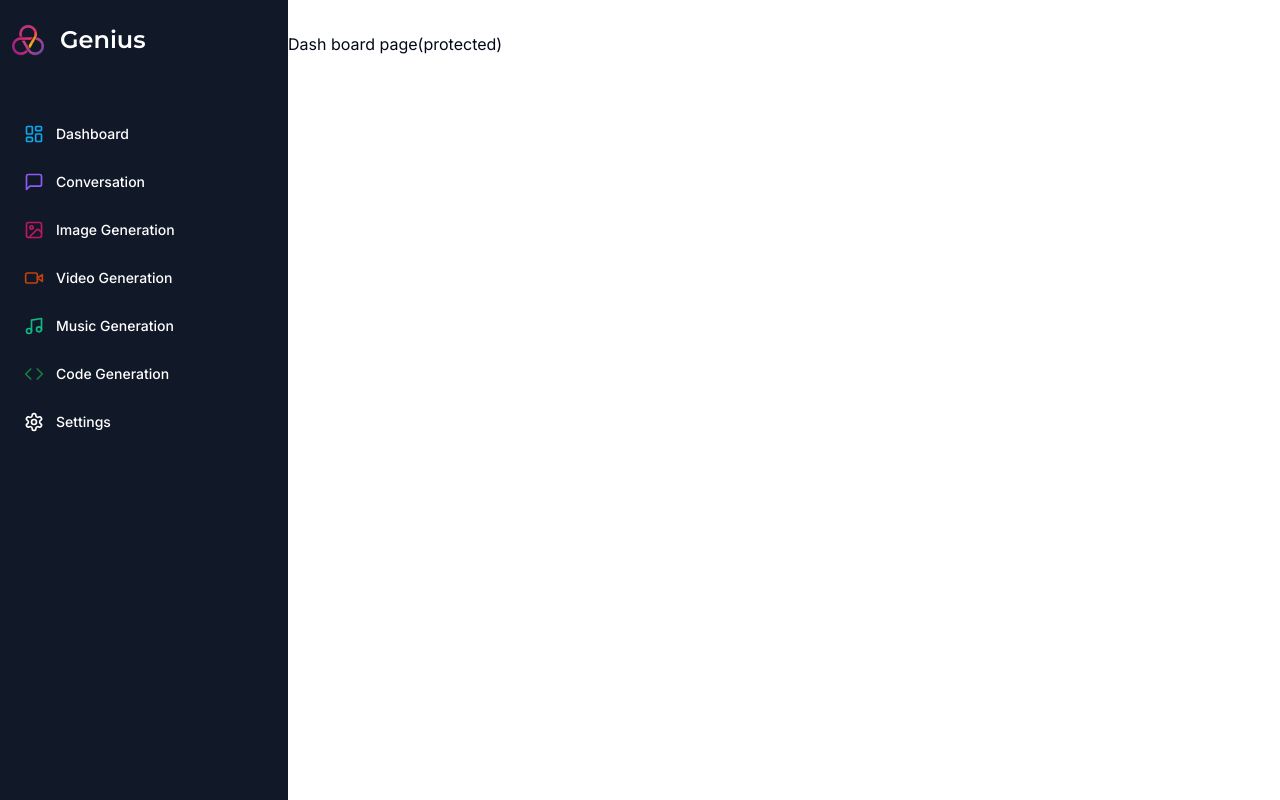
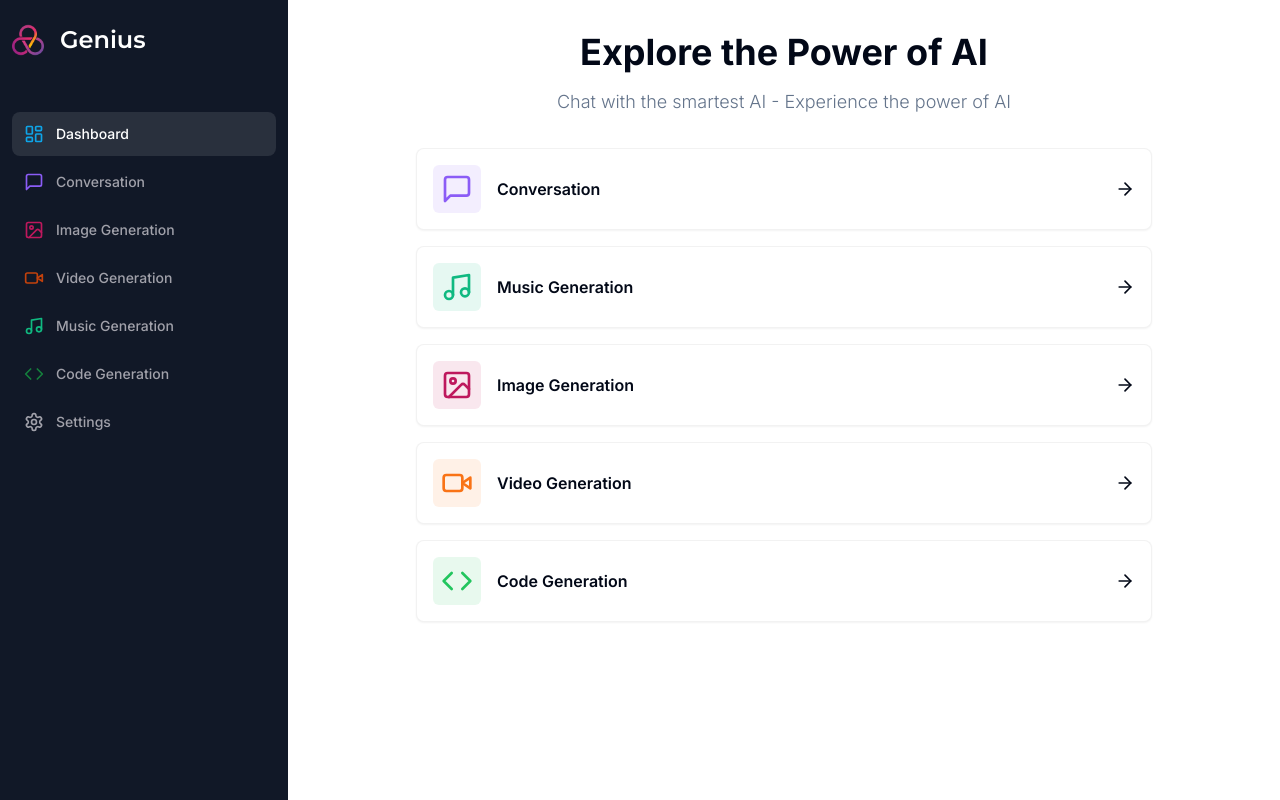
Before and after one commit to Rio-awsm/saas-ai-platform-GENIUS-, a Next.js app: page /dashboard in a window 1280 px wide. Built offline with nearby package versions, Linux system fonts and the light colour scheme.

Commit message:
dash board created

```diff
--- a/app/(dashboard)/(routes)/dashboard/page.tsx
+++ b/app/(dashboard)/(routes)/dashboard/page.tsx
@@ -1,8 +1,75 @@
+'use client'
+
+import { Card } from "@/components/ui/card";
+import { cn } from "@/lib/utils";
+import { ArrowRight, Code, ImageIcon, MessageSquare, Music, VideoIcon } from "lucide-react";
+import { useRouter } from "next/navigation";
+
+const tools = [
+  {
+    label: "Conversation",
+    icon: MessageSquare,
+    color: "text-violet-500",
+    bgColor: "bg-violet-500/10",
+    href: "/conversation"
+  },
+  {
+    label: "Music Generation",
+    icon: Music,
+    color: "text-emerald-500",
+    bgColor: "bg-emerald-500/10",
+    href: "/music"
+  },
+  {
+    label: "Image Generation",
+    icon: ImageIcon,
+    color: "text-pink-700",
+    bgColor: "bg-pink-700/10",
+    href: "/image"
+  },
+  {
+    label: "Video Generation",
+    icon: VideoIcon,
+    color: "text-orange-500",
+    bgColor: "bg-orange-500/10",
+    href: "/video"
+  },
+  {
+    label: "Code Generation",
+    icon: Code,
+    color: "text-green-500",
+    bgColor: "bg-green-500/10",
+    href: "/code"
+  }
+]
 
 export default function DashboardPage() {
+  const router = useRouter();
   return (
     <div>
-      <p>Dash board page(protected)</p>
+     <div className="mb-8 space-y-4">
+     <h2 className="text-2xl md:text-4xl font-bold text-center">
+      Explore the Power of AI
+     </h2>
+     <p className="text-muted-foreground font-light text-sm md:text-lg text-center">
+     Chat with the smartest AI - Experience the power of AI
+     </p>
+     </div>
+     <div className="px-4 md:px-20 lg:px-32 space-y-4">
+      {tools.map((tool) => (
+        <Card onClick={() => router.push(tool.href)} key={tool.href} className="p-4 border-black/5 flex items-center justify-between hover:shadow-md transition cursor-pointer">
+         <div className="flex items-center gap-x-4">
+          <div className={cn("p-2 w-fit rounded-md", tool.bgColor)}>
+           <tool.icon className={cn("w-8 h-8", tool.color)}/>
+          </div>
+          <div className="font-semibold">
+           {tool.label}
+          </div>
+         </div>
+         <ArrowRight className="w-5 h-5" />
+        </Card>
+      ))}
+     </div>
     </div>
   );
 }
--- a/components/sidebar.tsx
+++ b/components/sidebar.tsx
@@ -5,7 +5,8 @@
 import { Montserrat } from "next/font/google";
 import Image from "next/image";
 import Link from "next/link";
-import React from "react";
+import { usePathname } from "next/navigation";
+
 
 const montserrat = Montserrat({ weight: "600", subsets: ["latin"] });
 
@@ -54,6 +55,7 @@
 ];
 
 const sidebar = () => {
+  const pathname = usePathname();
   return (
     <div className="space-y-4 py-4 flex flex-col h-full bg-[#111827] text-white">
       <div className="px-3 py-2 flex-1">
@@ -65,7 +67,9 @@
         </Link>
         <div className="space-y-1">
          {routes.map((route) => (
-          <Link href={route.href} key={route.href} className="text-sm group flex p-3 w-full justify-start font-medium cursor-pointer hover:text-white hover:bg-white/10 rounded-lg transition">
+          <Link href={route.href} key={route.href} className={cn("text-sm group flex p-3 w-full justify-start font-medium cursor-pointer hover:text-white hover:bg-white/10 rounded-lg transition",
+          pathname === route.href ? "text-white bg-white/10" : "text-zinc-400"
+          )}>
           <div className="flex items-center flex-1">
             <route.icon className={cn("h-5 w-5 mr-3", route.color)} />
             {route.label}
--- /dev/null
+++ b/components/ui/card.tsx
@@ -0,0 +1,79 @@
+import * as React from "react"
+
+import { cn } from "@/lib/utils"
+
+const Card = React.forwardRef<
+  HTMLDivElement,
+  React.HTMLAttributes<HTMLDivElement>
+>(({ className, ...props }, ref) => (
+  <div
+    ref={ref}
+    className={cn(
+      "rounded-lg border bg-card text-card-foreground shadow-sm",
+      className
+    )}
+    {...props}
+  />
+))
+Card.displayName = "Card"
+
+const CardHeader = React.forwardRef<
+  HTMLDivElement,
+  React.HTMLAttributes<HTMLDivElement>
+>(({ className, ...props }, ref) => (
+  <div
+    ref={ref}
+    className={cn("flex flex-col space-y-1.5 p-6", className)}
+    {...props}
+  />
+))
+CardHeader.displayName = "CardHeader"
+
+const CardTitle = React.forwardRef<
+  HTMLParagraphElement,
+  React.HTMLAttributes<HTMLHeadingElement>
+>(({ className, ...props }, ref) => (
+  <h3
+    ref={ref}
+    className={cn(
+      "text-2xl font-semibold leading-none tracking-tight",
+      className
+    )}
+    {...props}
+  />
+))
+CardTitle.displayName = "CardTitle"
+
+const CardDescription = React.forwardRef<
+  HTMLParagraphElement,
+  React.HTMLAttributes<HTMLParagraphElement>
+>(({ className, ...props }, ref) => (
+  <p
+    ref={ref}
+    className={cn("text-sm text-muted-foreground", className)}
+    {...props}
+  />
+))
+CardDescription.displayName = "CardDescription"
+
+const CardContent = React.forwardRef<
+  HTMLDivElement,
+  React.HTMLAttributes<HTMLDivElement>
+>(({ className, ...props }, ref) => (
+  <div ref={ref} className={cn("p-6 pt-0", className)} {...props} />
+))
+CardContent.displayName = "CardContent"
+
+const CardFooter = React.forwardRef<
+  HTMLDivElement,
+  React.HTMLAttributes<HTMLDivElement>
+>(({ className, ...props }, ref) => (
+  <div
+    ref={ref}
+    className={cn(" flex items-center p-6 pt-0", className)}
+    {...props}
+  />
+))
+CardFooter.displayName = "CardFooter"
+
+export { Card, CardHeader, CardFooter, CardTitle, CardDescription, CardContent }
```
